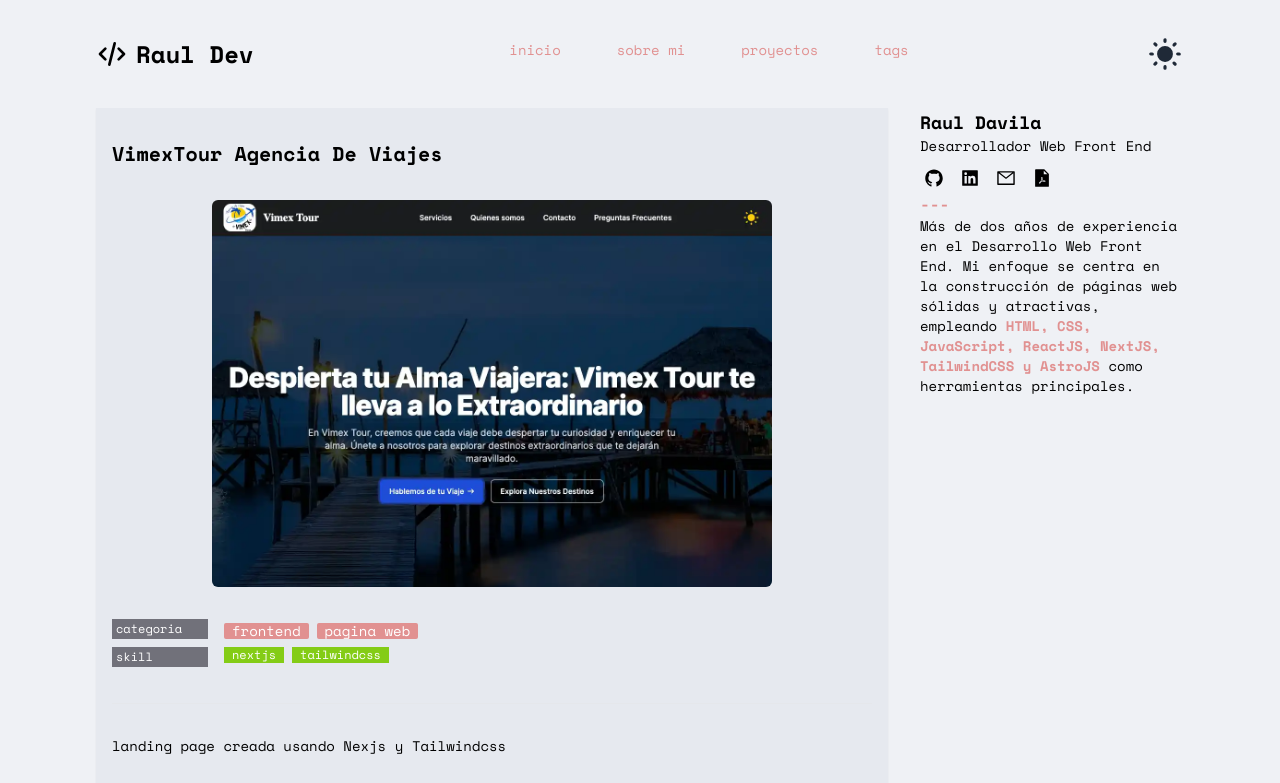
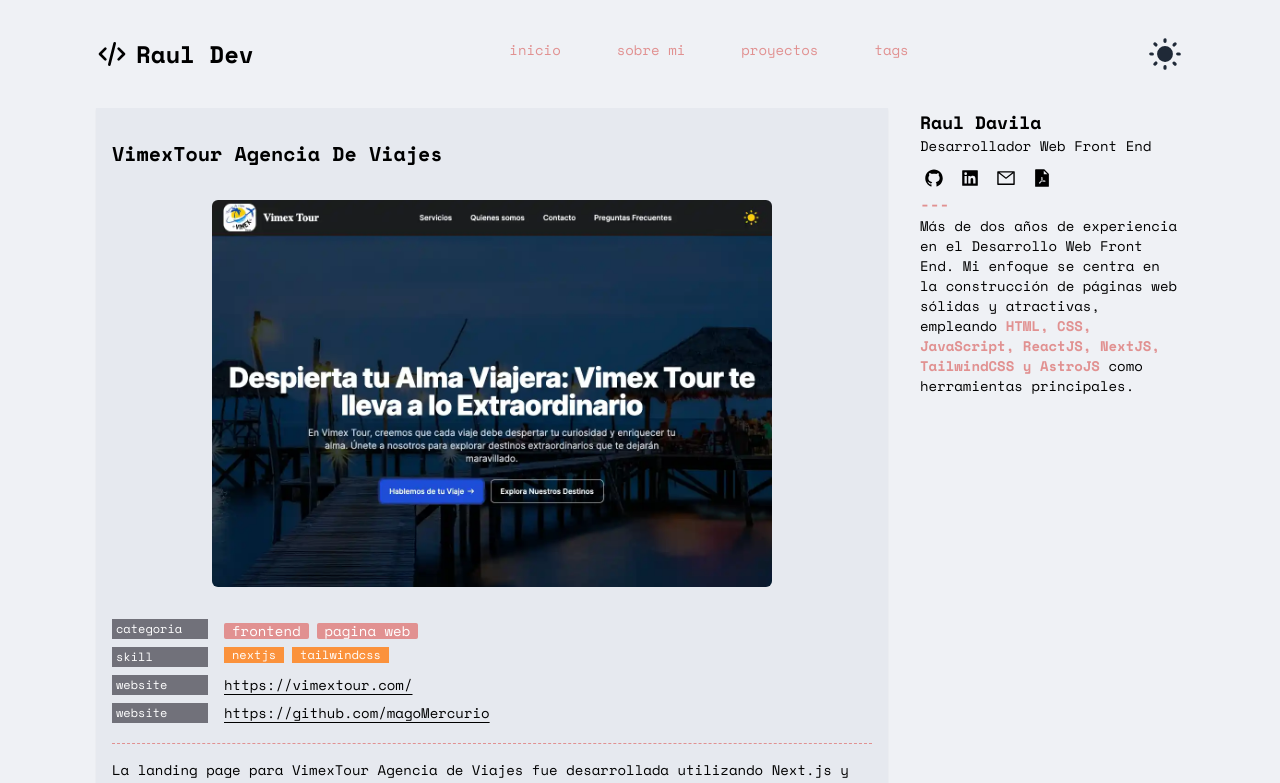
Before and after one commit to magoMercurio/next-portfolio-2024, a Next.js app: page /proyectos/landingpage-web-agencia-viajes in a window 1280 px wide. Shown: the top 783 px of the page. Built offline with nearby package versions, Linux system fonts and the light colour scheme.

Commit message:
add description and styling slug proyect

```diff
--- a/src/app/globals.css
+++ b/src/app/globals.css
@@ -45,6 +45,14 @@
     @apply decoration-[#e19191] dark:hover:decoration-green-200
   }
 
+  .borderColors {
+    @apply border-[#e19191] dark:border-green-200
+  }
+
+  .bgColors {
+    @apply bg-[#e19191] dark:bg-green-200
+  }
+
   /* COMPONENTS CSS */
 
   .navLink {
@@ -68,7 +76,7 @@
   }
 
   .tagspill {
-    @apply flex items-center h-4 bg-[#e19191] dark:bg-green-200 text-white dark:text-black text-xs px-2 rounded-sm
+    @apply flex items-center h-4 bgColors text-white dark:text-black text-xs px-2 rounded-sm
   }
 
   .section {
@@ -80,7 +88,7 @@
   }
 
   .bgSkills {
-    @apply flex items-center h-4 text-white dark:text-black text-xs px-2 bg-lime-500 dark:bg-lime-200
+    @apply flex items-center h-4 text-white dark:text-black text-xs px-2 bg-orange-400 dark:bg-lime-200
   }
 
   /* ANIMATIONS */
--- a/src/app/proyectos/[slug]/page.jsx
+++ b/src/app/proyectos/[slug]/page.jsx
@@ -1,4 +1,5 @@
 import Image from "next/image";
+import Link from "next/link";
 
 import { proyectsdata } from "@/data/proyectdata";
 import { Sidebar } from "@/components/ui/Sidebar";
@@ -16,8 +17,8 @@
     (proyecto) => proyecto.slug === params.slug
   );
   return (
-    <main className="grid grid-cols-1 gap-y-16 sm:grid-cols-[3fr_1fr] sm:gap-x-8">
-      <article className="section mr-">
+    <main className="grid grid-cols-1 gap-y-16 sm:grid-cols-[3fr_1fr] sm:gap-x-8 mb-8">
+      <article className="section">
         <h1>{proyecto.titulo}</h1>
         <Image
           width={760}
@@ -49,7 +50,16 @@
             ))}
           </ul>
         </article>
-        <hr className="my-8"/>
+        <article className="flex flex-col sm:flex-row mb-1">
+          <aside className="sm:mr-4 mb-1 bgProyect">website</aside>
+          <Link href={proyecto.link} target="_blank" className="links p-0">{proyecto.link} </Link>
+        </article>
+        <article className="flex flex-col sm:flex-row mb-1">
+          <aside className="sm:mr-4 mb-1 bgProyect">website</aside>
+          <Link href={proyecto.link_github} rel={`noopener noreferrer`} target="_blank" className="links p-0">{proyecto.link_github} </Link>
+        </article>
+
+        <hr className="my-4 borderColors border-dashed"/>
 
         <p>{proyecto.descripcion}</p>
       </article>
--- a/src/components/Card.jsx
+++ b/src/components/Card.jsx
@@ -24,9 +24,8 @@
       <div className="mx-4 mt-4">
         <div>
           <Link href={`/proyectos/${slug}`}>
-          <h3 className="accent text-center sm:text-left">{titulo}</h3>
+          <h3 className=" text-center sm:text-left">{titulo}</h3>
           </Link>
-          <p className="text-center sm:text-left">{descripcion}</p>
         </div>
         <ul className="flex flex-row flex-wrap justify-center sm:justify-start mt-4 gap-2">
           {tags.map((tag) => (
--- a/src/data/proyectdata.js
+++ b/src/data/proyectdata.js
@@ -3,29 +3,29 @@
     "titulo": "VimexTour Agencia de Viajes",
     "slug": "landingpage-web-agencia-viajes",
     "imagen": "/images/vimexproyect.webp",
-    "descripcion": "landing page creada usando Nexjs y Tailwindcss",
+    "descripcion": "La landing page para VimexTour Agencia de Viajes fue desarrollada utilizando Next.js y Tailwind CSS. Esta elección se basó en la necesidad de crear una página web rápida, eficiente y altamente personalizable. Next.js proporciona funcionalidades avanzadas de renderizado del lado del servidor (SSR) y generación de sitios estáticos, lo que garantiza un rendimiento óptimo y una excelente experiencia de usuario. Además, Tailwind CSS permite un desarrollo ágil y modular, facilitando la creación de un diseño moderno y adaptable para la página. Juntos, Next.js y Tailwind CSS ofrecen un enfoque eficaz y flexible para el desarrollo de esta landing page, satisfaciendo las necesidades tanto de funcionalidad como de diseño.",
     "link": "https://vimextour.com/",
-    "link_github": "/proyectos",
+    "link_github": "https://github.com/magoMercurio",
     tags: ['frontend', 'pagina web'],
     skills: ['nextjs', 'tailwindcss'],
     pin: true,
   },
   {
-    "titulo": "Raul Davila Psicologo V2",
+    "titulo": "Raul Davila Psicologo | Blog",
     "slug": "landingpage-web-blog-psicologo-v2",
     "imagen": "/images/rpsicologv2-d8e6c0d2.webp",
-    "descripcion": "landing page creada usando astro js y tailwindcss",
+    "descripcion": "La landing page para el sitio web de Raul Dávila, psicólogo, fue desarrollada utilizando Astro.js y Tailwind CSS. Esta elección se basó en la necesidad de crear un sitio web rápido, eficiente y altamente optimizado para SEO. Astro.js proporciona una arquitectura de sitio estático que permite una rápida carga de página y una experiencia de usuario fluida. Además, Tailwind CSS ofrece un enfoque ágil y modular para el diseño, lo que facilita la creación de un diseño moderno y adaptable para el sitio. Juntos, Astro.js y Tailwind CSS proporcionan una solución eficaz y flexible para el desarrollo de esta landing page, satisfaciendo las necesidades tanto de funcionalidad como de diseño.",
     "link": "https://rauldavilapsicologo.com",
-    "link_github": "/proyectos",
+    "link_github": "https://github.com/magoMercurio",
     tags: ['frontend', 'pagina web', 'blog'],
     skills: ['astrojs', 'tailwindcss'],
     pin: true,
   },
   {
-    "titulo": "Raul Davila Psicologo v1",
+    "titulo": "Raul Davila Psicologo",
     "slug": "landingpage-web-blog-psicologo-v1",
     "imagen": "/images/rpsicologo-1f8ec2f2.webp",
-    "descripcion": "landing page creada usando reactjs",
+    "descripcion": "El sitio web de Raúl Dávila psicólogo, se creó utilizando React.js. Además, se implementó Tailwind CSS para garantizar un diseño moderno y estilizado. La combinación de React.js y Tailwind CSS proporciona un sitio web eficiente y atractivo, satisfaciendo las necesidades tanto de funcionalidad como de diseño.",
     "link": "https://raulpsicologo.netlify.app/",
     "link_github": "https://github.com/magoMercurio/raul-psicologo",
     tags: ['frontend', 'landingpage'],
@@ -36,9 +36,9 @@
     "titulo": "Maribel Tristan Psicologa",
     "slug": "landingpage-web-psicologa",
     "imagen": "/images/mtp-landp-b460dcc3.webp",
-    "descripcion": "landing page creada usando astroJs y Tailwindcss",
+    "descripcion": "Landing page para Maribel Tristán, psicóloga. Fue desarrollada utilizando Astro.js y Tailwind CSS. Esta elección se basó en la necesidad de crear un sitio web rápido, eficiente y altamente optimizado para SEO. Astro.js proporciona una arquitectura de sitio estático que garantiza una rápida carga de página, mientras que Tailwind CSS ofrece un enfoque ágil y modular para el diseño, facilitando la creación de un diseño moderno y adaptable para el sitio. Juntos, Astro.js y Tailwind CSS proporcionan una solución eficaz y flexible para el desarrollo de esta landing.",
     "link": "https://terapiaconmaribel.com/",
-    "link_github": "/proyectos",
+    "link_github": "https://github.com/magoMercurio",
     tags: ['frontend', 'landingpage'],
     skills: ['astrojs', 'tailwindcss'],
     pin: true,
@@ -47,7 +47,7 @@
     "titulo": "Barberia Vintage",
     "slug": "landingpage-web-barberia-vintage",
     "imagen": "/images/barberiaimg-570f5463.webp",
-    "descripcion": "landing page creada usando html y css",
+    "descripcion": "La landing page para Barbería Vintage fue creada utilizando HTML y CSS ofrecen un enfoque directo y versátil para la construcción de páginas web, permitiendo un diseño personalizado y una navegación sencilla. Este proyecto es interesante por su simplicidad y por el hecho de haber sido desarrollado utilizando tecnologías básicas pero muy efectivas como lo son HTML y CSS.",
     "link": "https://magomercurio.github.io/web-barberia/",
     "link_github": "https://github.com/magoMercurio/web-barberia",
     tags: ['frontend', 'pagina web'],
@@ -59,9 +59,9 @@
     "titulo": "Smart Bank",
     "slug": "landingpage-web-smartbank",
     "imagen": "/images/smartbank.webp",
-    "descripcion": "Dashboard simulando una aplicacion bancaria",
+    "descripcion": "Smart Bank es un dashboard que simula una aplicación bancaria. Desarrollado con React.js y Styled Components. La combinación de React.js permite una interfaz interactiva y receptiva, mientras que Styled Components proporciona un estilo elegante y modular.",
     "link": "https://smart-bank2023.netlify.app/",
-    "link_github": "https://github.com/magoMercurio/styled-cpmponent-vite/blob/main/package.json",
+    "link_github": "https://github.com/magoMercurio/styled-cpmponent-vite/",
     tags: ['frontend', 'dashboard'],
     skills: ['reactjs', 'styled component'],
     pin: false,
```
